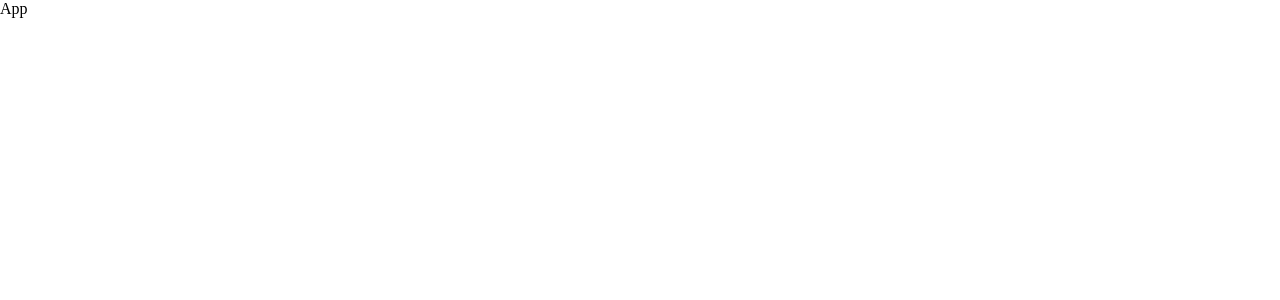
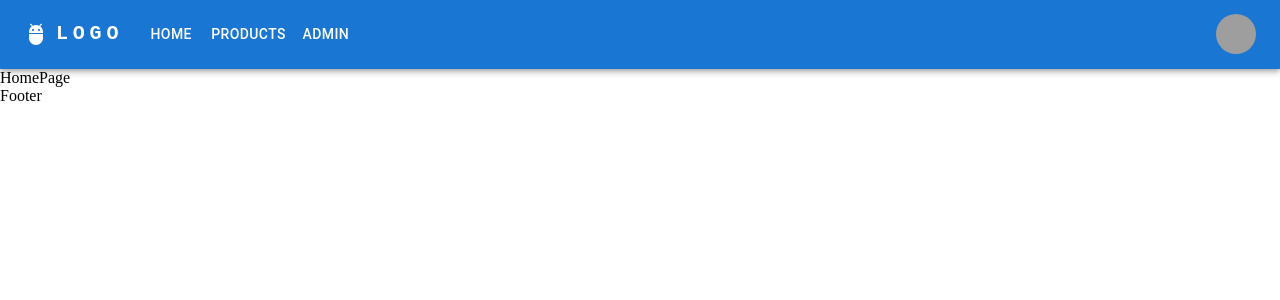
Before and after one commit to anton436/js17-shop-project, a React (Create React App) app: page / in a window 1280 px wide. Shown: the top 300 px of the page. Built offline with nearby package versions, Linux system fonts and the light colour scheme; grey boxes are pictures that could not be loaded.

Commit message:
routes added

```diff
--- a/src/App.js
+++ b/src/App.js
@@ -1,7 +1,16 @@
 import React from "react";
+import Footer from "./components/Footer/Footer";
+import Navbar from "./components/Navbar/Navbar";
+import MainRoutes from "./routes/MainRoutes";
 
 const App = () => {
-  return <div>App</div>;
+  return (
+    <div>
+      <Navbar />
+      <MainRoutes />
+      <Footer />
+    </div>
+  );
 };
 
 export default App;
--- /dev/null
+++ b/src/components/Footer/Footer.jsx
@@ -0,0 +1,7 @@
+import React from "react";
+
+const Footer = () => {
+  return <div>Footer</div>;
+};
+
+export default Footer;
--- /dev/null
+++ b/src/components/Navbar/Navbar.jsx
@@ -0,0 +1,170 @@
+import * as React from "react";
+import AppBar from "@mui/material/AppBar";
+import Box from "@mui/material/Box";
+import Toolbar from "@mui/material/Toolbar";
+import IconButton from "@mui/material/IconButton";
+import Typography from "@mui/material/Typography";
+import Menu from "@mui/material/Menu";
+import MenuIcon from "@mui/icons-material/Menu";
+import Container from "@mui/material/Container";
+import Avatar from "@mui/material/Avatar";
+import Button from "@mui/material/Button";
+import Tooltip from "@mui/material/Tooltip";
+import MenuItem from "@mui/material/MenuItem";
+import AdbIcon from "@mui/icons-material/Adb";
+import { Link } from "react-router-dom";
+
+const pages = [
+  { name: "Home", link: "/", id: 1 },
+  { name: "Products", link: "/products", id: 2 },
+  { name: "ADMIN", link: "/admin", id: 3 },
+];
+const settings = ["Profile", "Account", "Dashboard", "Logout"];
+
+function Navbar() {
+  const [anchorElNav, setAnchorElNav] = React.useState(null);
+  const [anchorElUser, setAnchorElUser] = React.useState(null);
+
+  const handleOpenNavMenu = (event) => {
+    setAnchorElNav(event.currentTarget);
+  };
+  const handleOpenUserMenu = (event) => {
+    setAnchorElUser(event.currentTarget);
+  };
+
+  const handleCloseNavMenu = () => {
+    setAnchorElNav(null);
+  };
+
+  const handleCloseUserMenu = () => {
+    setAnchorElUser(null);
+  };
+
+  return (
+    <AppBar position="static">
+      <Container maxWidth="xl">
+        <Toolbar disableGutters>
+          <AdbIcon sx={{ display: { xs: "none", md: "flex" }, mr: 1 }} />
+          <Typography
+            variant="h6"
+            noWrap
+            component="a"
+            href="/"
+            sx={{
+              mr: 2,
+              display: { xs: "none", md: "flex" },
+              fontFamily: "monospace",
+              fontWeight: 700,
+              letterSpacing: ".3rem",
+              color: "inherit",
+              textDecoration: "none",
+            }}
+          >
+            LOGO
+          </Typography>
+
+          <Box sx={{ flexGrow: 1, display: { xs: "flex", md: "none" } }}>
+            <IconButton
+              size="large"
+              aria-label="account of current user"
+              aria-controls="menu-appbar"
+              aria-haspopup="true"
+              onClick={handleOpenNavMenu}
+              color="inherit"
+            >
+              <MenuIcon />
+            </IconButton>
+            <Menu
+              id="menu-appbar"
+              anchorEl={anchorElNav}
+              anchorOrigin={{
+                vertical: "bottom",
+                horizontal: "left",
+              }}
+              keepMounted
+              transformOrigin={{
+                vertical: "top",
+                horizontal: "left",
+              }}
+              open={Boolean(anchorElNav)}
+              onClose={handleCloseNavMenu}
+              sx={{
+                display: { xs: "block", md: "none" },
+              }}
+            >
+              {pages.map((page) => (
+                <Link key={page.id} to={page.link}>
+                  <MenuItem onClick={handleCloseNavMenu}>
+                    <Typography textAlign="center">{page.name}</Typography>
+                  </MenuItem>
+                </Link>
+              ))}
+            </Menu>
+          </Box>
+          <AdbIcon sx={{ display: { xs: "flex", md: "none" }, mr: 1 }} />
+          <Typography
+            variant="h5"
+            noWrap
+            component="a"
+            href=""
+            sx={{
+              mr: 2,
+              display: { xs: "flex", md: "none" },
+              flexGrow: 1,
+              fontFamily: "monospace",
+              fontWeight: 700,
+              letterSpacing: ".3rem",
+              color: "inherit",
+              textDecoration: "none",
+            }}
+          >
+            LOGO
+          </Typography>
+          <Box sx={{ flexGrow: 1, display: { xs: "none", md: "flex" } }}>
+            {pages.map((page) => (
+              <Link key={page.id} to={page.link}>
+                <Button
+                  onClick={handleCloseNavMenu}
+                  sx={{ my: 2, color: "white", display: "block" }}
+                >
+                  {page.name}
+                </Button>
+              </Link>
+            ))}
+          </Box>
+
+          <Box sx={{ flexGrow: 0 }}>
+            <Tooltip title="Open settings">
+              <IconButton onClick={handleOpenUserMenu} sx={{ p: 0 }}>
+                <Avatar alt="Remy Sharp" src="/static/images/avatar/2.jpg" />
+              </IconButton>
+            </Tooltip>
+            <Menu
+              sx={{ mt: "45px" }}
+              id="menu-appbar"
+              anchorEl={anchorElUser}
+              anchorOrigin={{
+                vertical: "top",
+                horizontal: "right",
+              }}
+              keepMounted
+              transformOrigin={{
+                vertical: "top",
+                horizontal: "right",
+              }}
+              open={Boolean(anchorElUser)}
+              onClose={handleCloseUserMenu}
+            >
+              {settings.map((setting) => (
+                <MenuItem key={setting} onClick={handleCloseUserMenu}>
+                  <Typography textAlign="center">{setting}</Typography>
+                </MenuItem>
+              ))}
+            </Menu>
+          </Box>
+        </Toolbar>
+      </Container>
+    </AppBar>
+  );
+}
+export default Navbar;
--- a/src/index.js
+++ b/src/index.js
@@ -2,6 +2,11 @@
 import ReactDOM from "react-dom/client";
 import "./index.css";
 import App from "./App";
+import { BrowserRouter } from "react-router-dom";
 
 const root = ReactDOM.createRoot(document.getElementById("root"));
-root.render(<App />);
+root.render(
+  <BrowserRouter>
+    <App />
+  </BrowserRouter>
+);
--- /dev/null
+++ b/src/pages/AdminPage.jsx
@@ -0,0 +1,7 @@
+import React from "react";
+
+const AdminPage = () => {
+  return <div>AdminPage</div>;
+};
+
+export default AdminPage;
--- /dev/null
+++ b/src/pages/HomePage.jsx
@@ -0,0 +1,7 @@
+import React from "react";
+
+const HomePage = () => {
+  return <div>HomePage</div>;
+};
+
+export default HomePage;
--- /dev/null
+++ b/src/pages/NotFoundPage.jsx
@@ -0,0 +1,7 @@
+import React from "react";
+
+const NotFoundPage = () => {
+  return <div>NotFoundPage</div>;
+};
+
+export default NotFoundPage;
--- /dev/null
+++ b/src/routes/MainRoutes.jsx
@@ -0,0 +1,35 @@
+import React from "react";
+import { Route, Routes } from "react-router-dom";
+import AdminPage from "../pages/AdminPage";
+import HomePage from "../pages/HomePage";
+import NotFoundPage from "../pages/NotFoundPage";
+
+const MainRoutes = () => {
+  const PUBLIC_ROUTES = [
+    {
+      link: "/",
+      element: <HomePage />,
+      id: 1,
+    },
+    {
+      link: "/admin",
+      element: <AdminPage />,
+      id: 2,
+    },
+    {
+      link: "*",
+      element: <NotFoundPage />,
+      id: 3,
+    },
+  ];
+
+  return (
+    <Routes>
+      {PUBLIC_ROUTES.map((item) => (
+        <Route path={item.link} element={item.element} key={item.id} />
+      ))}
+    </Routes>
+  );
+};
+
+export default MainRoutes;
```
Also changed, not shown: src/components/product/AddProduct.jsx (added, +7 -0 lines), src/components/product/ProductList.jsx (added, +7 -0 lines).
